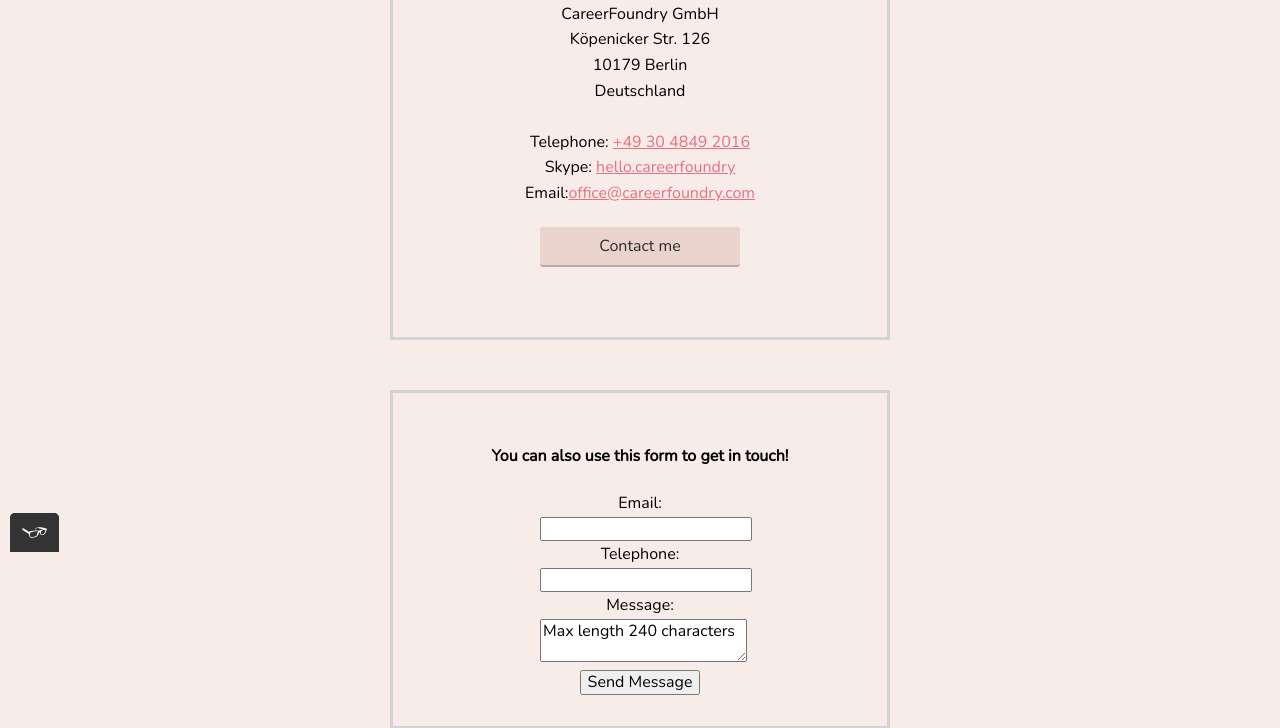
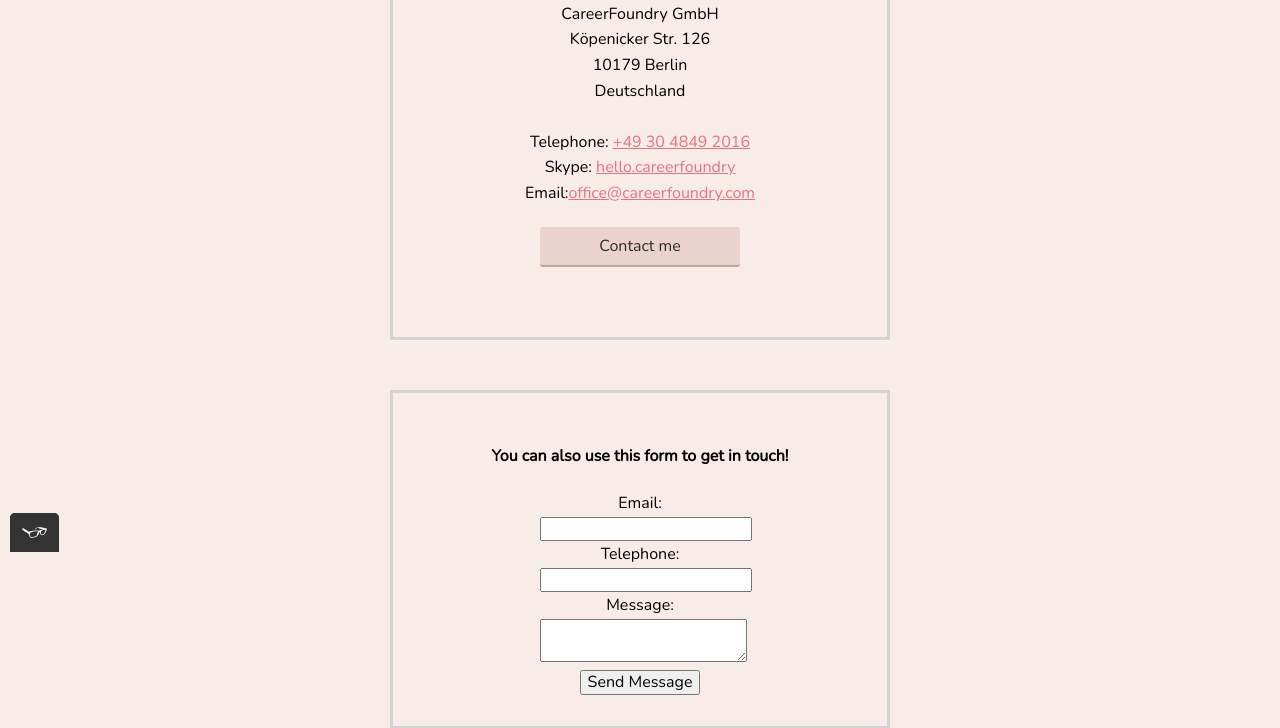
Before and after one commit to angelalingan/portfolio-website, a plain HTML site: page contact.html in a window 1280 px wide. Shown: the part 248-976 px from the top of the page. Drawn offline with nearby package versions, Linux system fonts and the light colour scheme.

Commit message:
Deleted text inside message box

```diff
--- a/contact.html
+++ b/contact.html
@@ -63,7 +63,7 @@
 					<label class="standard-label" for="telephone">Telephone:</label>
 						<input type="tel" pattern="\d{3}[\-]\d{3}[\-]\d{4}" id="telephone">
 					<label class="standard-label" for="message">Message:</label>
-						<textarea maxlength="240" required id="message">Max length 240 characters</textarea>
+						<textarea maxlength="240" required id="message"></textarea>
 					<input type="Submit" value="Send Message" id="messages">
 				</form>
 			</div>
```
